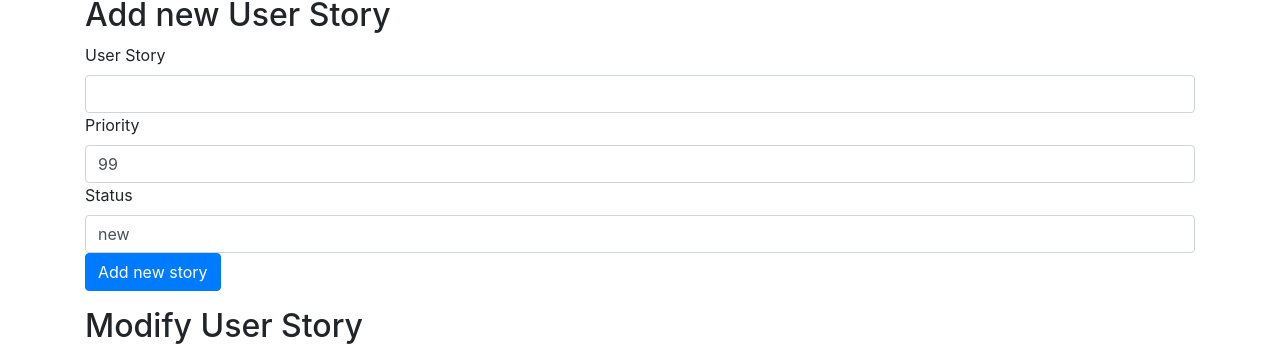
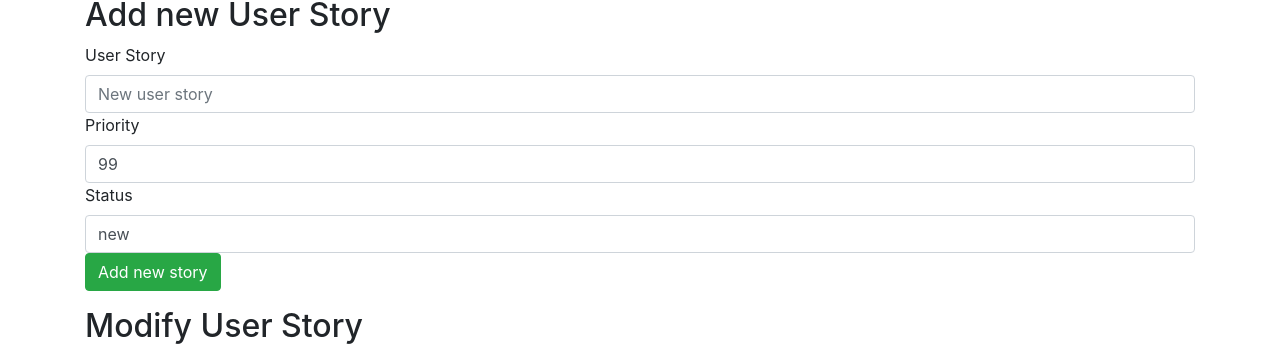
Before and after one commit to nikomn/scrumtracker, a React (Create React App) app in the folder frontend/: page / in a window 1280 px wide. Shown: the part 122-468 px from the top of the page. Built offline with nearby package versions, Linux system fonts and the light colour scheme; no server answers.

Commit message:
Uuden storyn lisäysformin tyylittelyä

```diff
--- a/frontend/src/components/AddUserStory.js
+++ b/frontend/src/components/AddUserStory.js
@@ -32,6 +32,7 @@ const AddUserStory = ({ createNewStory }) => {
             type="text"
             name="userstory"
             value={story}
+            placeholder="New user story"
             onChange={({ target }) => setStory(target.value)}
           />
           <Form.Label>Priority</Form.Label>
@@ -40,6 +41,7 @@ const AddUserStory = ({ createNewStory }) => {
             type="number"
             name="priority"
             value={priority}
+            placeholder="Priority"
             onChange={({ target }) => setPriority(target.value)}
           />
           <Form.Label>Status</Form.Label>
@@ -48,9 +50,10 @@ const AddUserStory = ({ createNewStory }) => {
             type="text"
             name="status"
             value={status}
+            placeholder="Status"
             onChange={({ target }) => setStatus(target.value)}
           />
-          <Button variant="primary" type="submit">
+          <Button variant="success" type="submit">
             Add new story
           </Button>
         </Form.Group>
```
